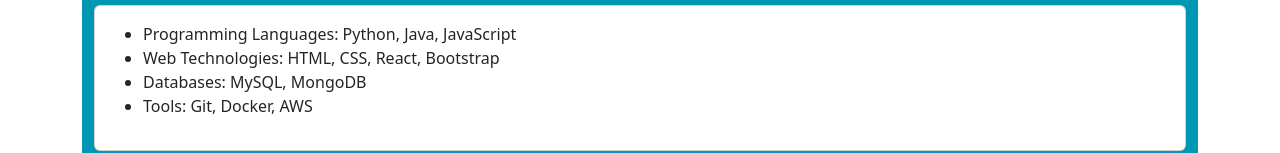
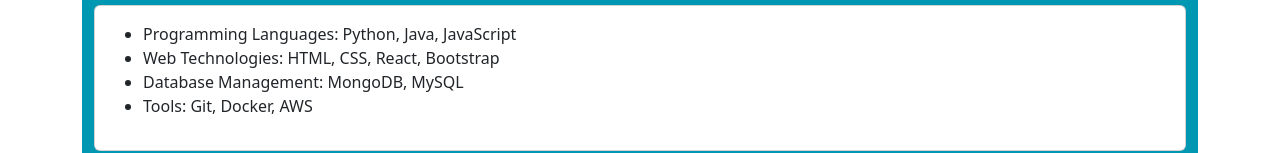
Before and after one commit to karlyyy-rgbw/sKyv, a React (Vite) app: page /background in a window 1280 px wide. Shown: the part 648-801 px from the top of the page. Built offline with nearby package versions, Linux system fonts and the light colour scheme; a web font is replaced by a local one.

Commit message:
second commit

```diff
--- a/src/EdBg.jsx
+++ b/src/EdBg.jsx
@@ -1,6 +1,9 @@
 import React, { useEffect, useState } from 'react';
 import './EdBg.css';
 import logo from '../my_imports/logo1.png';
+import certificateProgramming from '../my_imports/Beige Brown Classic Illustrated Professional Recognition Certificate (1).png';
+import certificateWebDesign from '../my_imports/Blue White Bordered Certificate Of Achievement Certificate.png';
+import certificateFullStack from '../my_imports/Gold and Classy Appreciation Certificate.png';
 import Container from 'react-bootstrap/Container';
 import Nav from 'react-bootstrap/Nav';
 import Navbar from 'react-bootstrap/Navbar';
@@ -111,7 +114,7 @@
                 <ul>
                   <li>Programming Languages: Python, Java, JavaScript</li>
                   <li>Web Technologies: HTML, CSS, React, Bootstrap</li>
-                  <li>Databases: MySQL, MongoDB</li>
+                  <li>Database Management: MongoDB, MySQL</li>
                   <li>Tools: Git, Docker, AWS</li>
                 </ul>
               </Card.Body>
@@ -119,11 +122,12 @@
           </Col>
         </Row>
 
+        {/* Carousel Section for Certificates */}
         <Carousel>
           <Carousel.Item>
             <img
               className="d-block w-100"
-              src='../my_imports/Beige Brown Classic Illustrated Professional Recognition Certificate (1).png'
+              src={certificateProgramming}
               alt="Programming Certificate"
             />
             <Carousel.Caption className='hey'>
@@ -134,7 +138,7 @@
           <Carousel.Item>
             <img
               className="d-block w-100"
-              src='../my_imports/Blue White Bordered Certificate Of Achievement Certificate.png'
+              src={certificateWebDesign}
               alt="Web Design Certificate"
             />
             <Carousel.Caption className='hey'>
@@ -145,7 +149,7 @@
           <Carousel.Item>
             <img
               className="d-block w-100"
-              src='../my_imports/Gold and Classy Appreciation Certificate.png'
+              src={certificateFullStack}
               alt="Full Stack Development Certificate"
             />
             <Carousel.Caption className='hey'>
```
